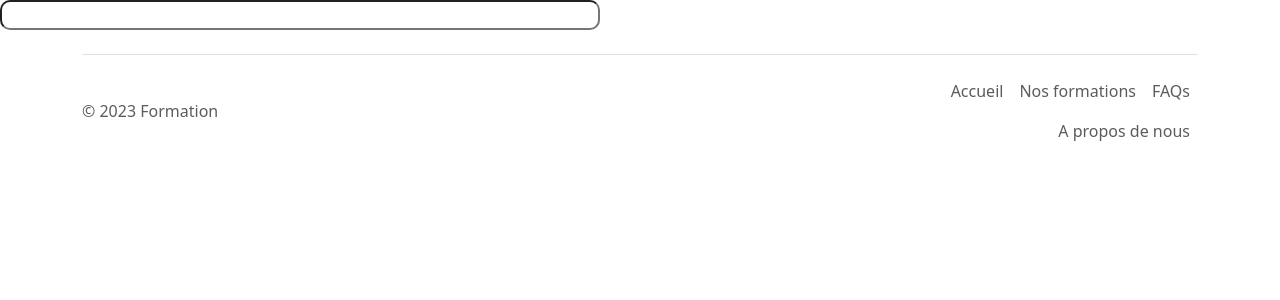
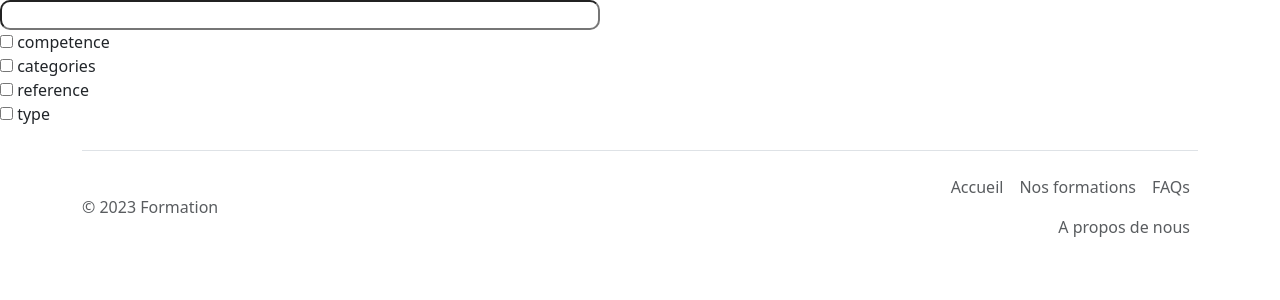
Before and after one commit to Erasedon/formation, a PHP site: page / in a window 1280 px wide. Shown: the part 56-356 px from the top of the page. Run offline with PHP 8.4, Linux system fonts and the light colour scheme; data that the repository does not hold is empty.

Commit message:
version test de la recherche filtre

```diff
--- a/assets/include/recherche.php
+++ b/assets/include/recherche.php
@@ -1,2 +1,22 @@
 <input type="text" id="rech" onkeyup="showResult(this.value)">
-<div class="livesearch"></div>
+<div class="list-group-item checkbox">
+    <label><input type="checkbox" class="common_selector competence"
+    value="competence">
+    competence</label>
+</div>
+<div class="list-group-item checkbox">
+    <label><input type="checkbox" class="common_selector categories"
+    value="categories">
+    categories</label>
+</div>
+<div class="list-group-item checkbox">
+    <label><input type="checkbox" class="common_selector reference"
+            value="ref">
+            reference</label>
+        </div>
+        <div class="list-group-item checkbox">
+            <label><input type="checkbox" class="common_selector type"
+            value="type">
+            type</label>
+        </div>
+        <div class="livesearch"></div>
--- a/assets/include/requete_base_card.php
+++ b/assets/include/requete_base_card.php
@@ -21,7 +21,7 @@
 													lieu_formation : '. $row['lieu_formation'] .' <br />
 													duree_formation : '. $row['duree_formation'] .'
 												</p>
-												<a href="poster.php?id_formation= '.$row['id_formation'].'" class="btn btn-secondary">voir plus</a>
+												<a href="poster.php?id_formation='.$row['id_formation'].'" class="btn btn-secondary">voir plus</a>
 											</div>
 											</div>
 									</div>
--- a/assets/include/traitement_search.php
+++ b/assets/include/traitement_search.php
@@ -1,18 +1,19 @@
 <?php
 include('../db/connectdb.php');
 $query = "
-					SELECT * FROM posseder p,formation f, niveau n,appartenir_cat acat, categories c, competence com,avoir_ref aref,reference ref,effectuer_type_formation etf,type_formation tf
-					WHERE f.id_niveau = n.id_niveau AND acat.id_categories = c.id_categories AND acat.id_formation = f.id_formation AND aref.id_competence = com.id_competence AND aref.id_reference = ref.id_reference AND  p.id_competence = com.id_competence AND p.id_formation = f.id_formation AND etf.id_type_formation = tf.id_type_formation AND etf.id_formation = f.id_formation ";
+					SELECT * FROM formation f, niveau n,appartenir_cat acat, categories c, competence com,avoir_ref aref,reference ref,effectuer_type_formation etf,type_formation tf WHERE f.id_niveau = n.id_niveau AND acat.id_categories = c.id_categories AND acat.id_formation = f.id_formation AND aref.id_competence = com.id_competence AND aref.id_reference = ref.id_reference AND etf.id_type_formation = tf.id_type_formation AND etf.id_formation = f.id_formation ";
 if(isset($_GET["action"])){
 	if(isset($_GET["str"])){
 		$filter = $_GET["filter"];
 		switch (isset($filter)){
 
-			case $filter =='competence':
+			case isset($_GET["competence"]) =='competence':
 					$query .= " AND (com.titre_competence='".$_GET["str"]."' OR com.desc_competence ='".$_GET["str"]."')";
 					$statement =$db->prepare($query);
 					$statement->execute();
-					$result = $statement->fetchAll();if($titre_count > 0){
+					$result = $statement->fetchAll();
+					$titre_count = $statement->rowCount();
+
 						$output = '';
 					foreach($result as $row)
 					{
@@ -27,23 +28,22 @@ if(isset($_GET["action"])){
 										lieu_formation : '. $row['lieu_formation'] .' <br />
 										duree_formation : '. $row['duree_formation'] .'
 									</p>
-									<a href="poster.php?id_formation= '.$row['id_formation'].'" class="btn btn-secondary">voir plus</a>
+									<a href="poster.php?id_formation='.$row['id_formation'].'" class="btn btn-secondary">voir plus</a>
 								</div>
 								</div>
 						</div>
 						';
 					}
 					echo $output;
-				}else{
-					include("requete_base_card.php");
-				}
 
 
-			case $filter =='categories':
+			case isset($_GET["categories"]) =='categories':
 					$query .= " AND c.titre_categories='".$_GET["str"]."'";
 					$statement =$db->prepare($query);
 					$statement->execute();
-					$result = $statement->fetchAll();if($titre_count > 0){
+					$result = $statement->fetchAll();
+					$titre_count = $statement->rowCount();
+
 						$output = '';
 					foreach($result as $row)
 					{
@@ -58,24 +58,22 @@ if(isset($_GET["action"])){
 										lieu_formation : '. $row['lieu_formation'] .' <br />
 										duree_formation : '. $row['duree_formation'] .'
 									</p>
-									<a href="poster.php?id_formation= '.$row['id_formation'].'" class="btn btn-secondary">voir plus</a>
+									<a href="poster.php?id_formation='.$row['id_formation'].'" class="btn btn-secondary">voir plus</a>
 								</div>
 								</div>
 						</div>
 						';
 					}
 					echo $output;
-				}else{
-					include("requete_base_card.php");
-				}
-			case $filter == 'ref':
+
+			case isset($_GET["reference"]) == 'ref':
 				$query .= " AND (ref.numeros_reference='".$_GET["str"]."' OR ref.titre_reference ='".$_GET["str"]."')";
 				$statement =$db->prepare($query);
 				$statement->execute();
 				$result = $statement->fetchAll();
 				$titre_count = $statement->rowCount();
 				print $titre_count;
-				if($titre_count > 0){
+
 						$output = '';
 					foreach($result as $row)
 					{
@@ -90,21 +88,21 @@ if(isset($_GET["action"])){
 										lieu_formation : '. $row['lieu_formation'] .' <br />
 										duree_formation : '. $row['duree_formation'] .'
 									</p>
-									<a href="poster.php?id_formation= '.$row['id_formation'].'" class="btn btn-secondary">voir plus</a>
+									<a href="poster.php?id_formation='.$row['id_formation'].'" class="btn btn-secondary">voir plus</a>
 								</div>
 								</div>
 						</div>
 						';
 					}
 					echo $output;
-				}else{
-					include("requete_base_card.php");
-				}
-				case $filter =='type':
-					$query .= " AND (com.titre_competence='".$_GET["str"]."' OR com.desc_competence ='".$_GET["str"]."')";
+
+				case isset($_GET["type"]) =='type':
+					$query .= " AND tf.titre_type_formation='".$_GET["str"]."'";
 					$statement =$db->prepare($query);
 					$statement->execute();
-					$result = $statement->fetchAll();if($titre_count > 0){
+					$result = $statement->fetchAll();
+					$titre_count = $statement->rowCount();
+
 						$output = '';
 					foreach($result as $row)
 					{
@@ -119,16 +117,14 @@ if(isset($_GET["action"])){
 										lieu_formation : '. $row['lieu_formation'] .' <br />
 										duree_formation : '. $row['duree_formation'] .'
 									</p>
-									<a href="poster.php?id_formation= '.$row['id_formation'].'" class="btn btn-secondary">voir plus</a>
+									<a href="poster.php?id_formation='.$row['id_formation'].'" class="btn btn-secondary">voir plus</a>
 								</div>
 								</div>
 						</div>
 						';
 					}
 					echo $output;
-				}else{
-					include("requete_base_card.php");
-				}
+
 			case $filter =='sansf':
 				$query .= " AND (f.titre_formation='".$_GET["str"]."' OR f.description_formation ='".$_GET["str"]."')";
 				$statement =$db->prepare($query);
@@ -137,7 +133,6 @@ if(isset($_GET["action"])){
 				$titre_count = $statement->rowCount();
 				print $titre_count;
 				if($titre_count > 0){
-
 					$output = '';
 					foreach($result as $row)
 					{
@@ -152,7 +147,7 @@ if(isset($_GET["action"])){
 										lieu_formation : '. $row['lieu_formation'] .' <br />
 										duree_formation : '. $row['duree_formation'] .'
 									</p>
-									<a href="page_detail.php?id_formation= '.$row['id_formation'].'" class="btn btn-secondary">voir plus</a>
+									<a href="page_detail.php?id_formation='.$row['id_formation'].'" class="btn btn-secondary">voir plus</a>
 								</div>
 							</div>
 						</div> ';
--- a/assets/js/script.js
+++ b/assets/js/script.js
@@ -1,6 +1,6 @@
 
-
-    str ='';
+ const url = new URL(window.location);
+    str ="";
     showResult(str);
     function showResult(str) {
         datas= {}
@@ -8,10 +8,21 @@
             document.getElementsByClassName("livesearch").innerHTML="";
             // document.getElementsByClassName("livesearch").style.border="0px";
             $('.livesearch').html('<div id="loading" style="" ></div>');
+            var competence = "";
+            var categories = "";
+            var ref = "";
+            var type = "";
             var action = '';
             var rech =str ;
+            var filter = "";
+
             if (action != "") { datas.action = action;}
-            if (str = !null) { datas.str = rech;}
+            if (str = !"") { datas.str = rech;}
+            if (filter != "") { datas.filter = filter;}
+            if (competence != "") { datas.competence = competence;}
+            if (categories != "") { datas.categories = categories;}
+            if (ref != "") { datas.ref = ref;}
+            if (type != "") { datas.type = type;}
 
             $.ajax({
                 url: "assets/include/traitement_search.php",
@@ -27,11 +38,20 @@
         }
         $('.livesearch').html('<div id="loading" style="" ></div>');
         var action = 'fetch_data';
-        var filter = "sansf";
+        var filter = "";
+        var competence = get_filter("competence");
+        var categories = get_filter("categories");
+        var ref = get_filter("ref");
+        var type = get_filter("type");
+
         var rech =str ;
         if (action = !null) { datas.action = action;}
         if (str = !null) { datas.str = rech;}
-        if (filter != "") { datas.filter = filter;}
+        if (competence != "") { datas.competence = competence; datas.filter = filter;}
+        if (categories != "") { datas.categories = categories; datas.filter = filter;}
+        if (ref != "") { datas.ref = ref;  datas.filter = filter;}
+        if (type != "") { datas.type = type; datas.filter = filter;}
+        if(competence == "" && categories == "" && ref == "" && type == ""){datas.filter = "sansf";}
 
         $.ajax({
             url: "assets/include/traitement_search.php",
@@ -65,6 +85,10 @@ function get_filter(class_name) {
         // on retourne le tableau sous la forme  d'une chaine de caractere
         return filter.toString();
     }
+
+   // onclick des checkbox du filtre
+   $('.common_selector').on('click', function() {
+    showResult();});
 
 
  //page login dashboard
```
Lines whose indentation alone changed are shown as unchanged.
